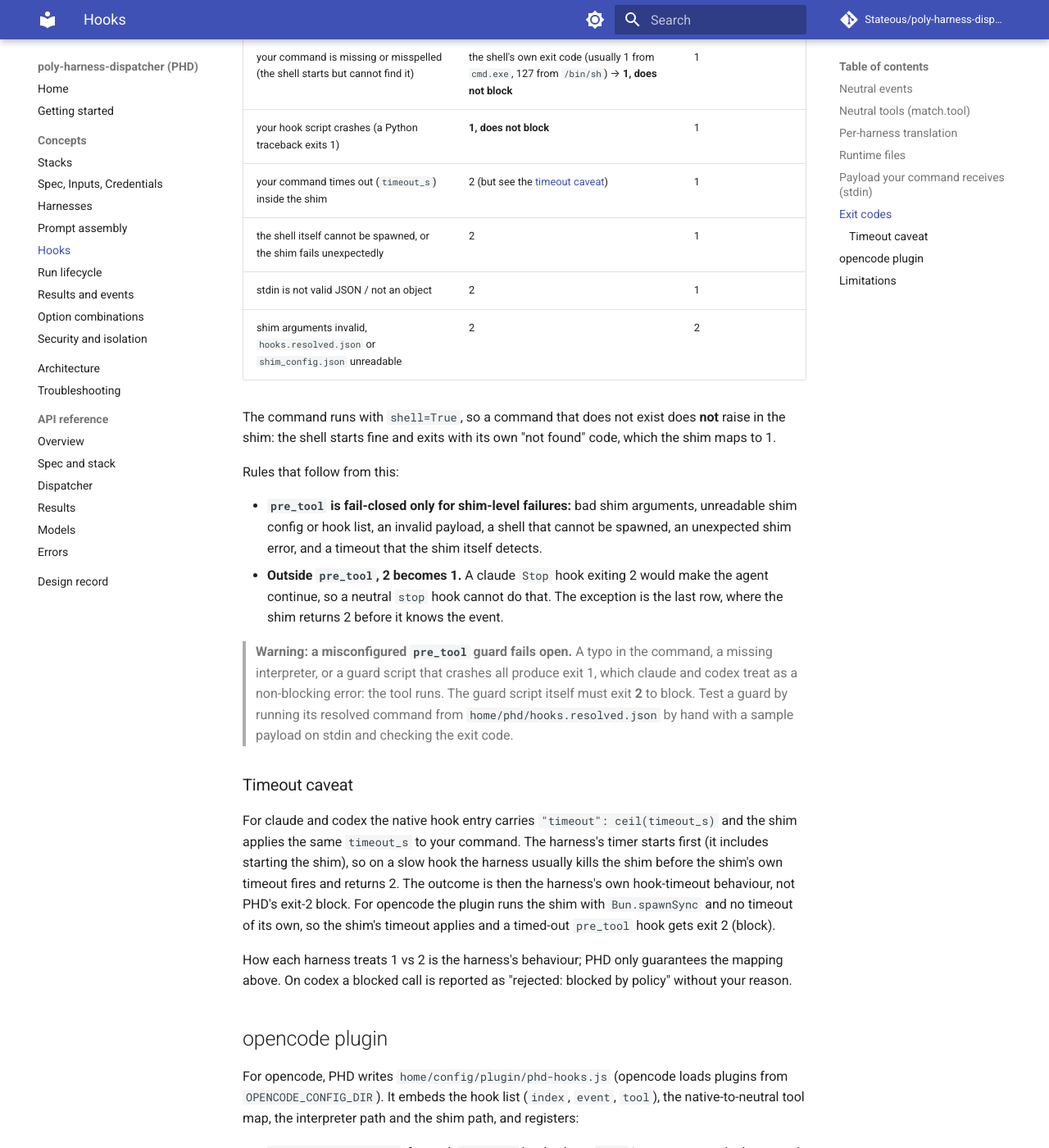
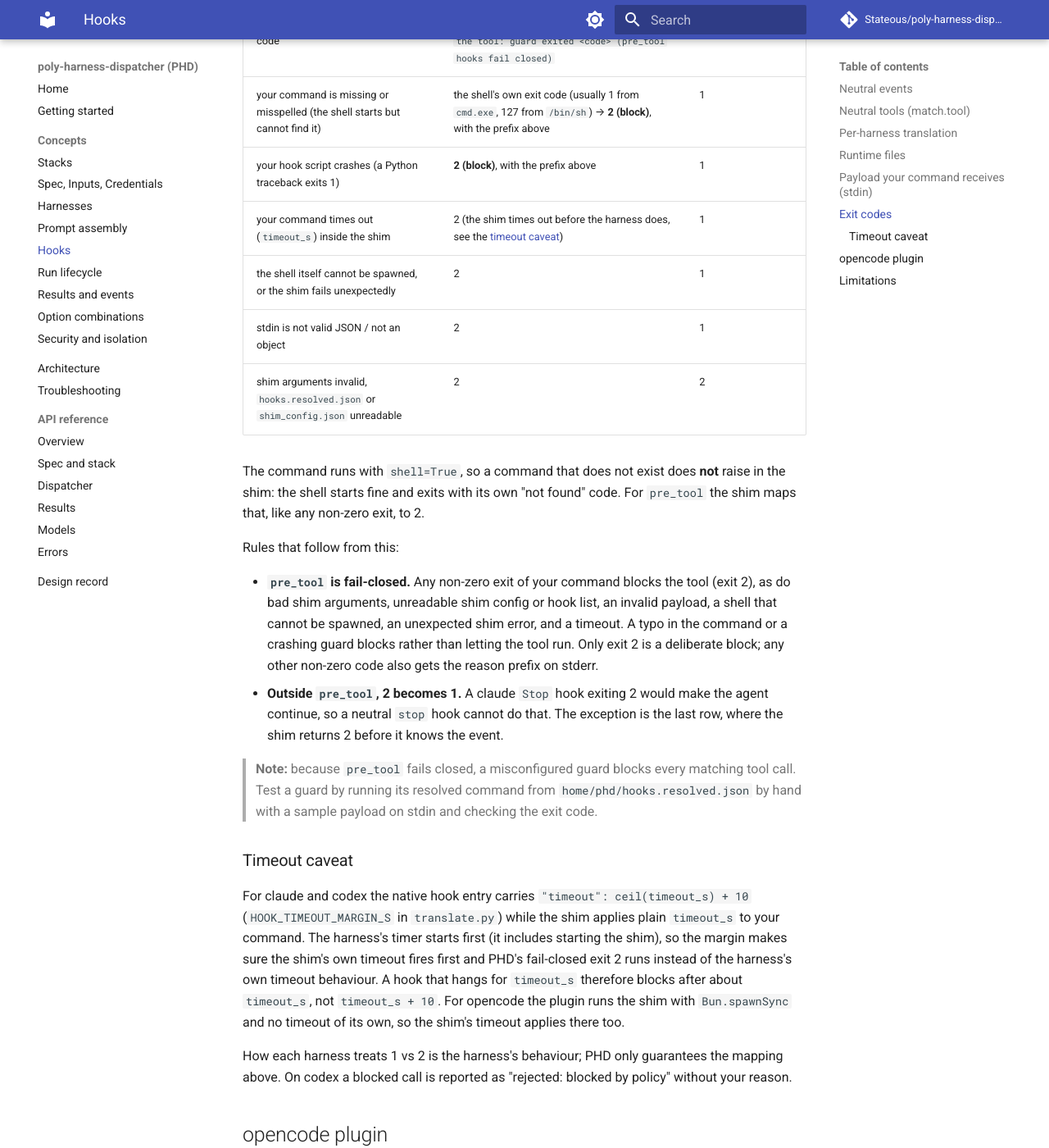
Before and after one commit to StateousLabs/poly-harness-dispatcher, an MkDocs documentation site: the page built from docs/concepts/hooks.md, in a window 1280 px wide and 1400 px high, scrolled down 4038 px. Shown: the whole window at 82% size. Built offline with MkDocs 1.6.1 and Material for MkDocs 9.7.7, drawn with Linux system fonts in a browser that asks for light colours; comment, search, counter and statistics services are not loaded; some of the changed text lies outside the part shown.

Commit message:
Make pre_tool hooks fail closed and pad native hook timeouts
- shim: for pre_tool any non-zero guard exit now exits 2 (with a reason
  prefix when the guard did not exit 2); other events unchanged.
- translate: native claude/codex timeout = ceil(timeout_s) +
  HOOK_TIMEOUT_MARGIN_S (10) so the shim's own timeout fires first.
- docs and tests updated.

Co-Authored-By: Claude Sonnet 5.5 <noreply@anthropic.com>
Claude-Session: https://claude.ai/code/session_013Y5zqw3Gd7dFuxyoGDVHGQ

```diff
--- a/docs/concepts/hooks.md
+++ b/docs/concepts/hooks.md
@@ -65,8 +65,8 @@ names are unknown, so they are rejected rather than guessed.
 - `command` = the Python interpreter running PHD (`sys.executable`), the shim path, the harness name and the hook's
   index. Arguments are quoted only when they contain whitespace or `& | < > ^ ( )`. For codex on Windows, if the
   command starts with a quote, it is wrapped in one more pair of quotes (cmd.exe `/C` strips one pair).
-- `timeout` = `ceil(timeout_s)` seconds (the harness's own limit); the shim applies the same `timeout_s` to your
-  command. See the [timeout caveat](#timeout-caveat) below.
+- `timeout` = `ceil(timeout_s) + 10` seconds (the harness's own limit, padded by `HOOK_TIMEOUT_MARGIN_S`); the shim
+  applies plain `timeout_s` to your command, so the shim times out first. See the [timeout caveat](#timeout-caveat) below.
 
 **opencode** gets a generated plugin; see [below](#opencode-plugin).
 
@@ -124,38 +124,38 @@ What the shim returns to the harness:
 |---|---|---|
 | your command exits 0 | 0 (allow) | 0 |
 | your command exits 2 | **2 (block; stderr is the reason)** | 1 |
-| your command exits with any other code | 1 | 1 |
-| your command is missing or misspelled (the shell starts but cannot find it) | the shell's own exit code (usually 1 from `cmd.exe`, 127 from `/bin/sh`) → **1, does not block** | 1 |
-| your hook script crashes (a Python traceback exits 1) | **1, does not block** | 1 |
-| your command times out (`timeout_s`) inside the shim | 2 (but see the [timeout caveat](#timeout-caveat)) | 1 |
+| your command exits with any other code | **2 (block)**; stderr is prefixed `PHD hook blocked the tool: guard exited <code> (pre_tool hooks fail closed)` | 1 |
+| your command is missing or misspelled (the shell starts but cannot find it) | the shell's own exit code (usually 1 from `cmd.exe`, 127 from `/bin/sh`) → **2 (block)**, with the prefix above | 1 |
+| your hook script crashes (a Python traceback exits 1) | **2 (block)**, with the prefix above | 1 |
+| your command times out (`timeout_s`) inside the shim | 2 (the shim times out before the harness does, see the [timeout caveat](#timeout-caveat)) | 1 |
 | the shell itself cannot be spawned, or the shim fails unexpectedly | 2 | 1 |
 | stdin is not valid JSON / not an object | 2 | 1 |
 | shim arguments invalid, `hooks.resolved.json` or `shim_config.json` unreadable | 2 | 2 |
 
 The command runs with `shell=True`, so a command that does not exist does **not** raise in the shim: the shell
-starts fine and exits with its own "not found" code, which the shim maps to 1.
+starts fine and exits with its own "not found" code. For `pre_tool` the shim maps that, like any non-zero exit, to 2.
 
 Rules that follow from this:
 
-- **`pre_tool` is fail-closed only for shim-level failures:** bad shim arguments, unreadable shim config or hook
-  list, an invalid payload, a shell that cannot be spawned, an unexpected shim error, and a timeout that the shim
-  itself detects.
+- **`pre_tool` is fail-closed.** Any non-zero exit of your command blocks the tool (exit 2), as do bad shim
+  arguments, unreadable shim config or hook list, an invalid payload, a shell that cannot be spawned, an
+  unexpected shim error, and a timeout. A typo in the command or a crashing guard blocks rather than letting the
+  tool run. Only exit 2 is a deliberate block; any other non-zero code also gets the reason prefix on stderr.
 - **Outside `pre_tool`, 2 becomes 1.** A claude `Stop` hook exiting 2 would make the agent continue, so a neutral
   `stop` hook cannot do that. The exception is the last row, where the shim returns 2 before it knows the event.
 
-> **Warning: a misconfigured `pre_tool` guard fails open.** A typo in the command, a missing interpreter, or a
-> guard script that crashes all produce exit 1, which claude and codex treat as a non-blocking error: the tool
-> runs. The guard script itself must exit **2** to block. Test a guard by running its resolved command from
-> `home/phd/hooks.resolved.json` by hand with a sample payload on stdin and checking the exit code.
+> **Note:** because `pre_tool` fails closed, a misconfigured guard blocks every matching tool call. Test a guard
+> by running its resolved command from `home/phd/hooks.resolved.json` by hand with a sample payload on stdin and
+> checking the exit code.
 
 ### Timeout caveat
 
-For claude and codex the native hook entry carries `"timeout": ceil(timeout_s)` and the shim applies the same
-`timeout_s` to your command. The harness's timer starts first (it includes starting the shim), so on a slow hook
-the harness usually kills the shim before the shim's own timeout fires and returns 2. The outcome is then the
-harness's own hook-timeout behaviour, not PHD's exit-2 block. For opencode the plugin runs the shim with
-`Bun.spawnSync` and no timeout of its own, so the shim's timeout applies and a timed-out `pre_tool` hook gets
-exit 2 (block).
+For claude and codex the native hook entry carries `"timeout": ceil(timeout_s) + 10` (`HOOK_TIMEOUT_MARGIN_S` in
+`translate.py`) while the shim applies plain `timeout_s` to your command. The harness's timer starts first (it
+includes starting the shim), so the margin makes sure the shim's own timeout fires first and PHD's fail-closed
+exit 2 runs instead of the harness's own timeout behaviour. A hook that hangs for `timeout_s` therefore blocks
+after about `timeout_s`, not `timeout_s + 10`. For opencode the plugin runs the shim with `Bun.spawnSync` and no
+timeout of its own, so the shim's timeout applies there too.
 
 How each harness treats 1 vs 2 is the harness's behaviour; PHD only guarantees the mapping above. On codex a
 blocked call is reported as "rejected: blocked by policy" without your reason.
```
Also changed, not shown: other parts of docs/concepts/hooks.md (+1 -1 lines), docs/concepts/security-and-isolation.md (+0 -6 lines), docs/troubleshooting.md (+1 -1 lines), 3 other files.
